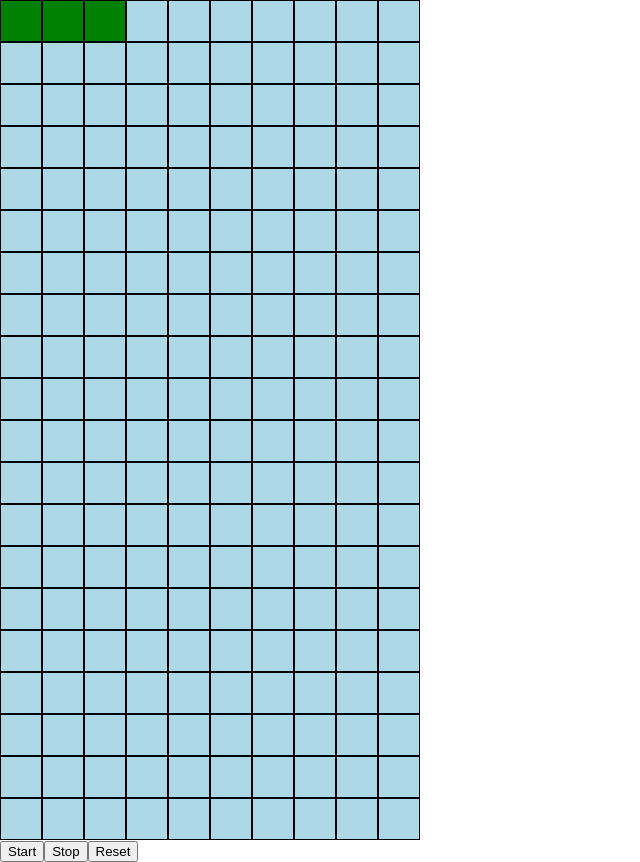
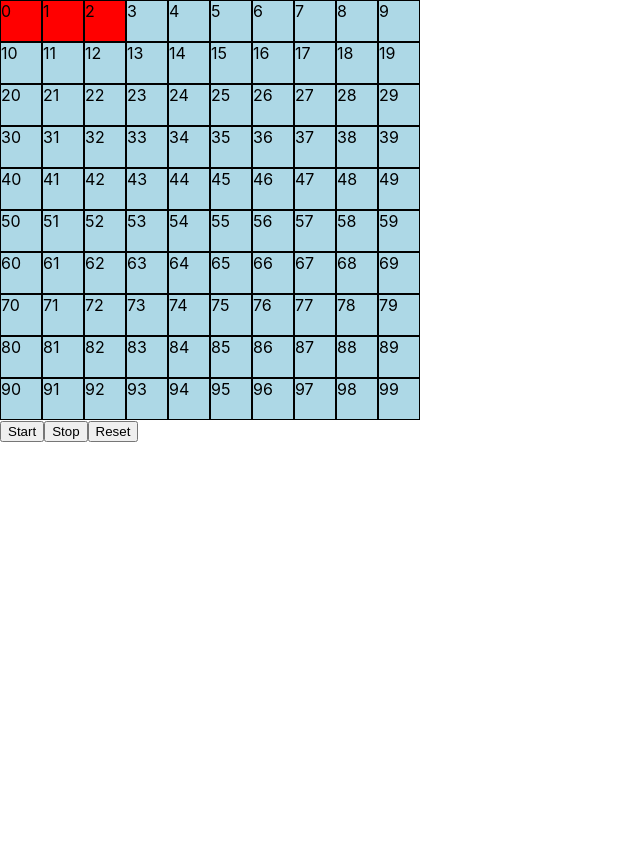
Before and after one commit to MarekPetr/tetris, a React (Create React App) app: page / in a window 1280 px wide. Shown: the whole page, without its empty margins (0-640 px from the left). After the commit the page ends 800 px from the top, so only its background shows below. Built offline with nearby package versions, Linux system fonts and the light colour scheme.

Commit message:
refactor Shape

```diff
--- a/src/App.tsx
+++ b/src/App.tsx
@@ -1,14 +1,38 @@
 import React from 'react';
 import './App.css';
 
-interface Shape {
-  indexes: number[]
-  color: string
+class Shape {
+  public indexes: number[]
+  public color: string
+
+  constructor(indexes: number[], color: string) {
+    this.indexes = indexes
+    this.color = color
+  }
+
+  moveLeft(width: number) {
+    if (this.indexes.every((index) => index % width > 0)) {
+      this.indexes = this.indexes.map((index) => index - 1)
+    }
+  }
+
+  moveRight(width: number) {
+    if (this.indexes.every((index) => index % width < width - 1)) {
+      this.indexes = this.indexes.map((index) => index + 1)
+    }
+  }
+
+  moveDown(width: number, height: number) {
+    if (this.indexes.every((index) => index + width < height*width)) {
+      this.indexes = this.indexes.map((index) => index + width)
+    }
+  }
+
 }
 
 const Cell = ({index, filled, color}: {index: number, filled: boolean, color: string}) => {
   return (
-    <div className='cell' style={{backgroundColor: filled ? color : '#ADD8E6'}}></div>
+    <div className='cell' style={{backgroundColor: filled ? color : '#ADD8E6'}}>{index}</div>
   )
 }
 
@@ -45,39 +69,34 @@ const Board = ({height, width, shapes}: {height: number, width: number, shapes:
 }
 
 const App = () => {
-  const height = 20
+  const height = 10
   const width = 10
-  const line: Shape = {indexes: [0, 1, 2], color: 'green'}
-  const [shapes, setShapes] = React.useState<Shape[]>([line])
+  const tickDurationMs = 400
+
+  const line = new Shape([0, 1, 2], 'red')
+  const lShape = new Shape([0, 1, 2, 12], 'red')
+  const shapes = [line, lShape]
+
+  const [shapesInGame, setShapesInGame] = React.useState<Shape[]>([line])
   const stopped = React.useRef(false)
+
+  // todo stop when can not place another shape, add random shapes
 
   let interval: NodeJS.Timeout | null
   const run = () => {
     stopped.current = false
-    interval = setInterval(doOneTurn, 700)
+    interval = setInterval(tick, tickDurationMs)
   }
 
-  const doOneTurn = ()  => {
+  const tick = ()  => {
+    console.log('tick')
     if (stopped.current) {
-      if (interval) {
-        clearInterval(interval)
-      }
-      return
+      stop()
     }
-    for (let i = 0; i < shapes.length; i++) {
-      let push = true
-      for (let j = 0; j < shapes[i].indexes.length; j++) {
-        if (shapes[i].indexes[j] + width > height*width) {
-          push = false
-          if (interval) {
-            clearInterval(interval)
-          }
-        }
-      }
-      if (push) {
-        setShapes(shapes.map((shape) => {shape.indexes = shape.indexes.map((index) => index + 10); return shape}))
-      }
+    for(const shape of shapesInGame) {
+      shape.moveDown(width, height)
     }
+    setShapesInGame([...shapesInGame])
   }
   const stop = () => {
     if (interval) {
@@ -93,12 +112,12 @@ const App = () => {
     }
     interval = null
     stopped.current = true
-    setShapes([line])
+    setShapesInGame([line])
   }
 
   return (
     <div>
-      <Board shapes={shapes} height={height} width={width}/>
+      <Board shapes={shapesInGame} height={height} width={width}/>
       <button onClick={run}>Start</button>
       <button onClick={stop}>Stop</button>
       <button onClick={reset}>Reset</button>
```
